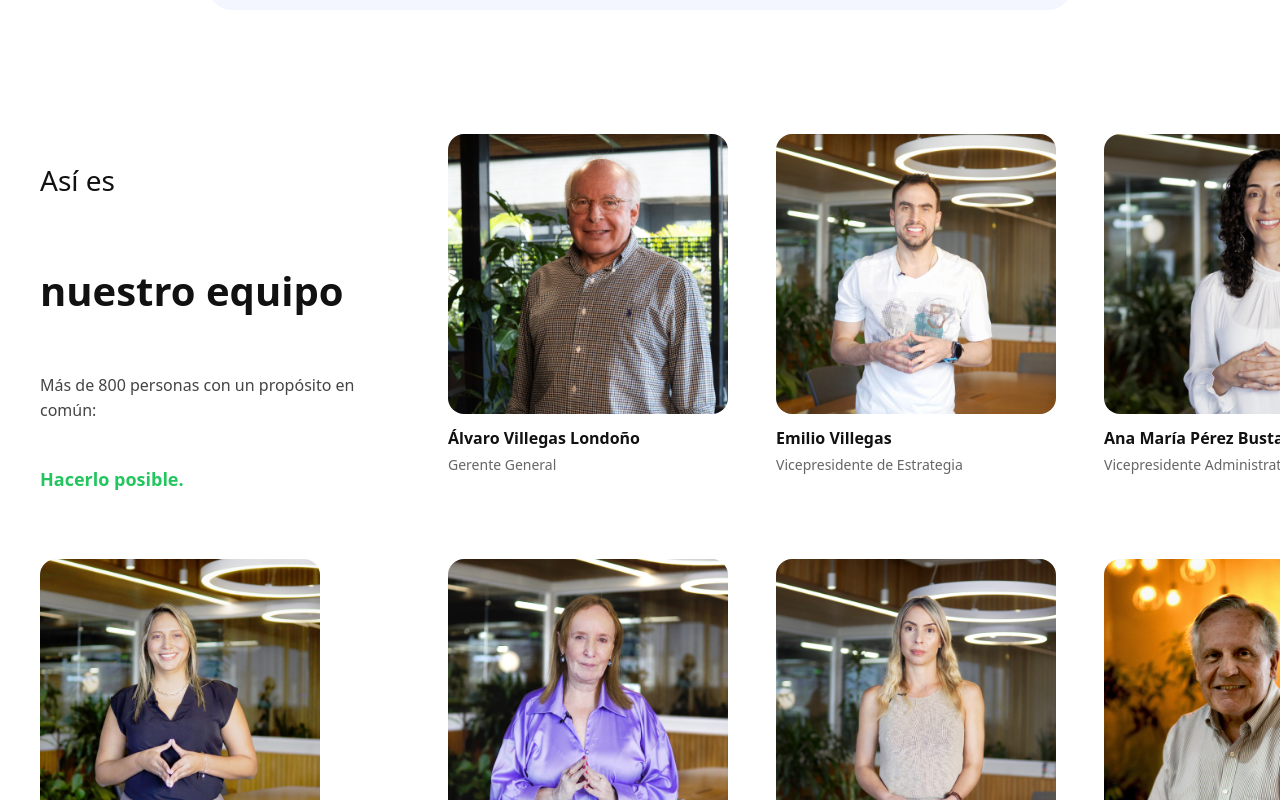
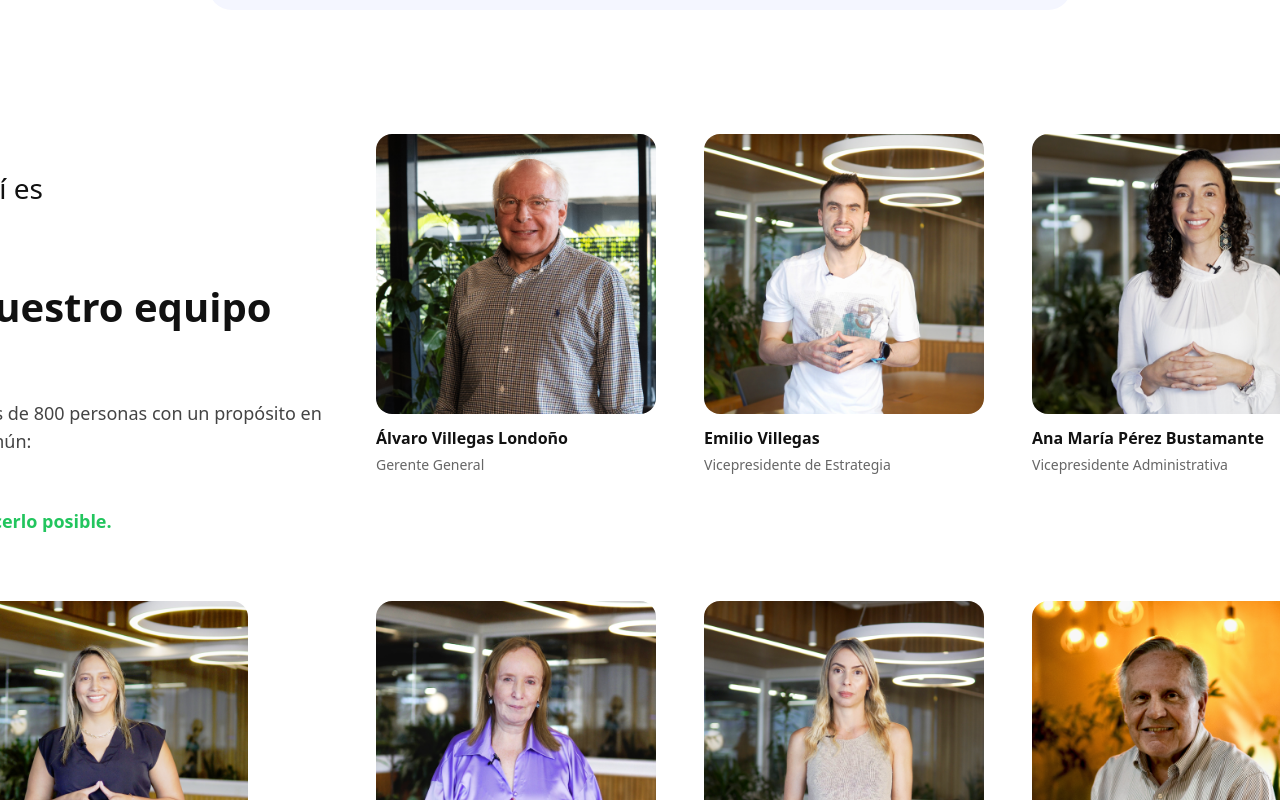
Before and after one commit to unax-globant/sistecredito-Practica, a React (Vite) app: page / in a window 1280 px wide. Shown: the part 3380-4180 px from the top of the page. Built offline with nearby package versions, Linux system fonts and the light colour scheme.

Commit message:
Actualizacion estilos

```diff
--- a/src/components/templates/team/team.css
+++ b/src/components/templates/team/team.css
@@ -5,16 +5,15 @@
 
 .team-grid {
   display: grid;
-  max-width: 1200px;
+  grid-template-columns: 360px repeat(3, 1fr);
+  gap: 48px;
+  align-items: start;
+  justify-content: center;
+  max-width: 1400px;
   margin: 0 auto;
-  column-gap: 48px;
-  row-gap: 48px;
-  grid-template-columns: 360px 1fr 1fr 1fr;
-  align-items: start;
 }
 
 .team-header-block {
-  grid-column: span 1;
   display: flex;
   flex-direction: column;
   justify-content: flex-start;
@@ -81,6 +80,7 @@
   display: none;
   max-width: 400px;
   margin: 0 auto;
+  padding: 0 16px;
 }
 
 .swiper-custom-buttons {
@@ -109,6 +109,7 @@
   background-color: #ccc;
 }
 
+/* Mobile & tablet */
 @media (max-width: 1023px) {
   .team-grid {
     display: none;
@@ -122,6 +123,7 @@
     max-width: 100%;
     align-items: center;
     text-align: center;
+    margin-bottom: 24px;
   }
 
   .team-lead {
@@ -144,4 +146,40 @@
     width: 100%;
     height: auto;
   }
+
+  .team-card {
+    max-width: 100%;
+  }
 }
+
+/* Desktop */
+@media (min-width: 1024px) {
+  .team-swiper-wrapper {
+    display: none;
+  }
+
+  .team-grid {
+    grid-template-columns: 360px repeat(3, 1fr);
+    column-gap: 48px;
+    row-gap: 48px;
+  }
+
+  .team-header-block {
+    grid-column: span 1;
+    padding-top: 8px;
+    gap: 16px;
+    text-align: left;
+  }
+
+  .team-title {
+    font-size: 40px;
+  }
+
+  .team-subtitle {
+    font-size: 18px;
+  }
+
+  .team-highlight-green {
+    font-size: 18px;
+  }
+}
```
